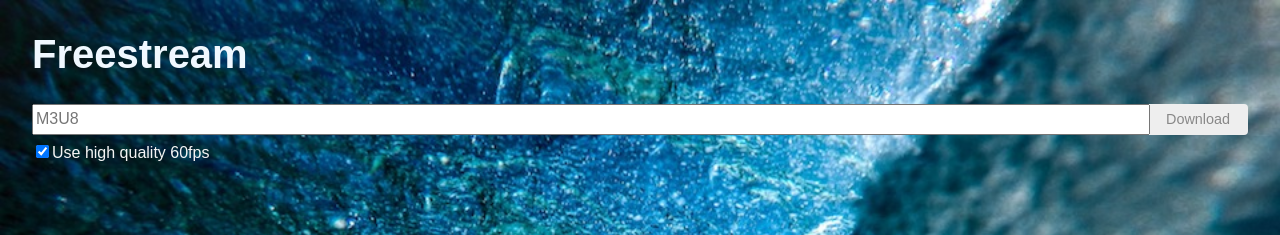
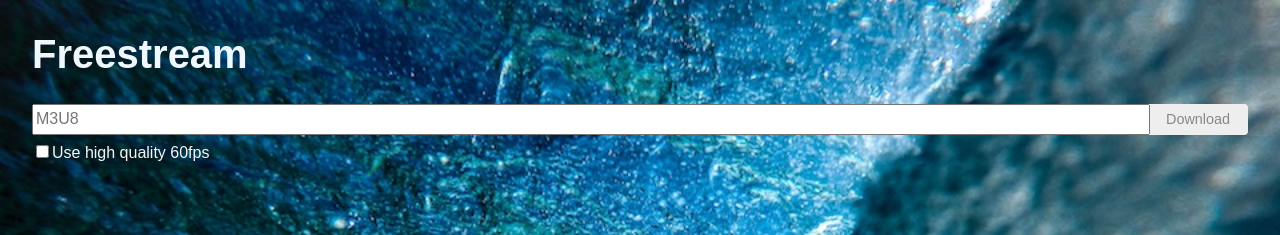
Before and after one commit to chromyd/downloader, an Angular app: page / in a window 1280 px wide. Shown: the top 235 px of the page. Built offline with nearby package versions, Linux system fonts and the light colour scheme.

Commit message:
Make 30fps the default quality. Fix missing -i parameter. Add description and current Resource Override rules.

```diff
--- /dev/null
+++ b/resource_override_rules.json
@@ -0,0 +1 @@
+{"v":1,"data":[{"id":"d1","matchUrl":"*","rules":[{"type":"headerRule","match":"https://mf.svc.nhl.com/ws/media/mf/v2.3/key/*","requestRules":"set Referer: https%3A%2F%2Fwww.nhl.com%2Ftv%2F2018030112%2F221-2002889%2F67600103;set Origin: https%3A%2F%2Fwww.nhl.com","responseRules":"set Access-Control-Allow-Origin: http%3A%2F%2Fdusan.freeshell.org","on":true},{"type":"headerRule","match":"https://hlslive-cmc.med2.med.nhl.com/*","requestRules":"","responseRules":"set Access-Control-Allow-Origin: http%3A%2F%2Fdusan.freeshell.org","on":true}],"on":true}]}
--- a/src/app/downloader/downloader.component.ts
+++ b/src/app/downloader/downloader.component.ts
@@ -14,7 +14,7 @@ export class DownloaderComponent implements OnInit {
 
   keyPattern = /^#EXT-X-KEY.*URI="([^"]*)".*IV=0x(.*)/;
   downloadUrl = '';
-  highQuality = true;
+  highQuality = false;
   baseUrl = '';
 
   detailedProgress = false;
```
Also changed, not shown: 2 other files (tests, documents, lock files or other folders).
